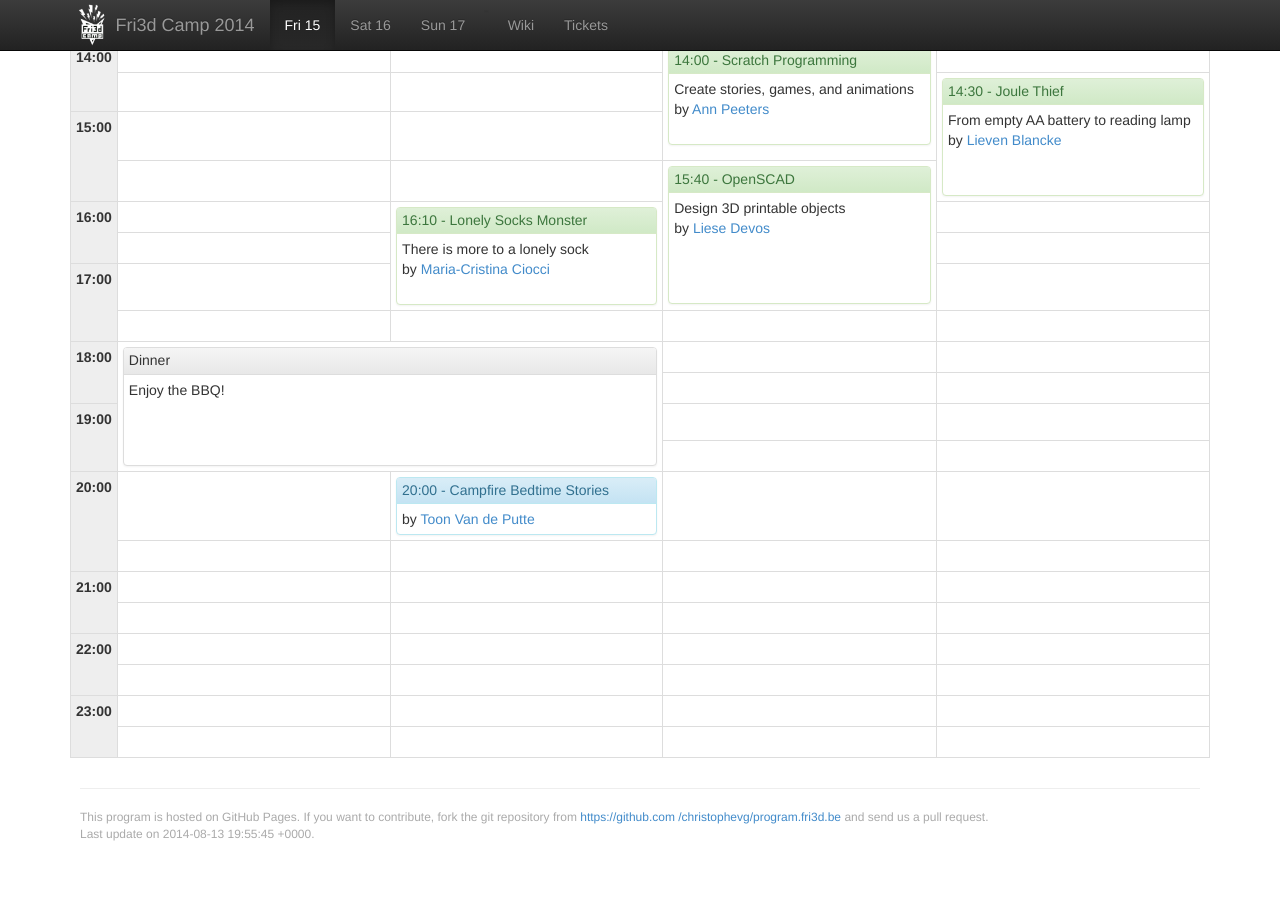
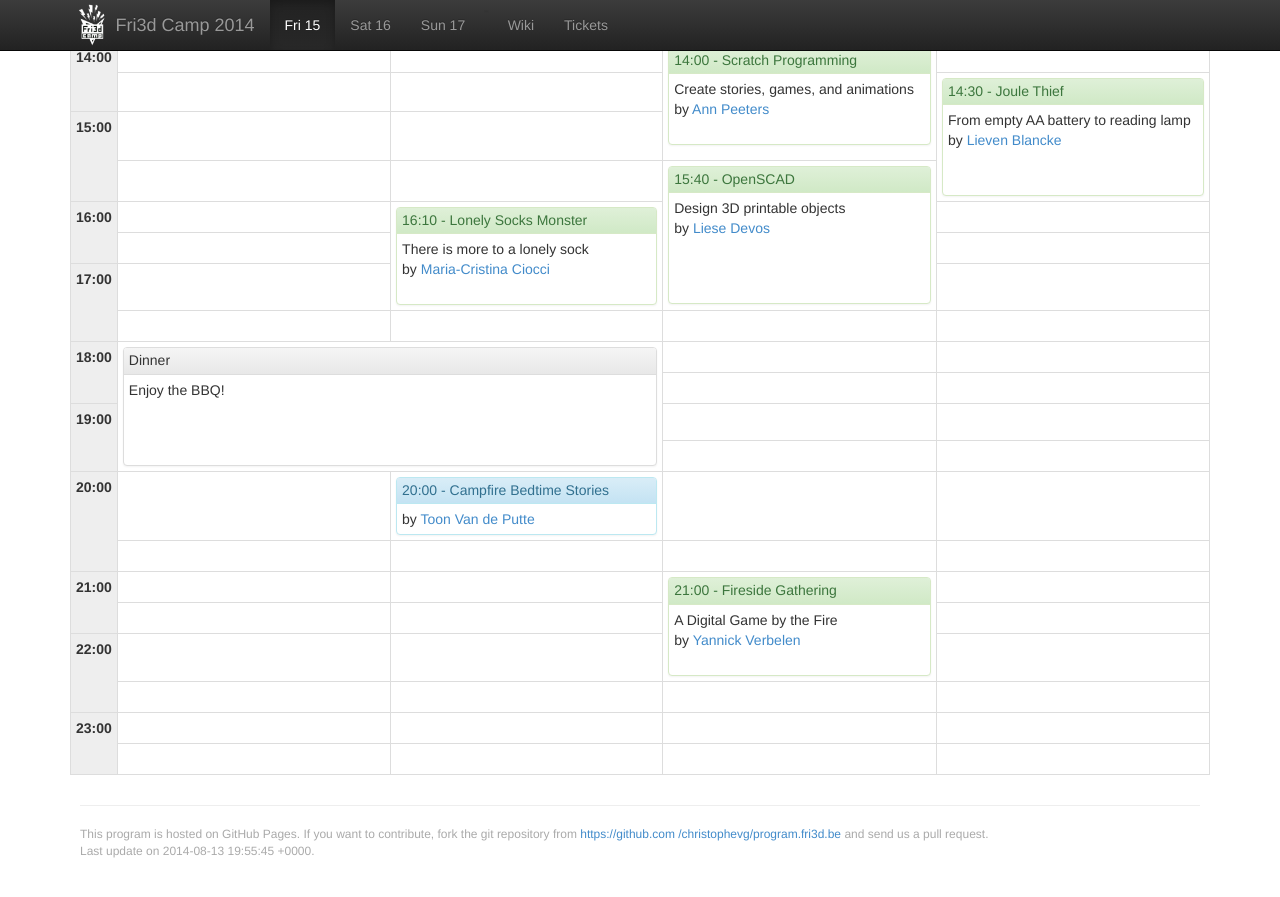
Before and after one commit to Fri3dCamp/program.fri3d.be, a Jekyll site: the page built from index.html, in a window 1280 px wide and 900 px high, scrolled down 648 px. Shown: the top 897 px of the window. Built offline with Jekyll 4.4.1, drawn with Linux system fonts in a browser that asks for light colours; nearby versions of some CDN libraries.

Commit message:
added workshops by Yannick Verbelen

```diff
--- a/index.html
+++ b/index.html
@@ -303,18 +303,27 @@ layout: base
     <th rowspan="2">21:00</th>
     <td>&nbsp;</td>
     <td>&nbsp;</td>
-    <td>&nbsp;</td>
+    <td rowspan="3">
+      <div class="panel panel-success">
+        <div class="panel-heading">
+          <h3 class="panel-title"><a href="events/fireside_gathering.html">21:00 - Fireside Gathering</a></h3>
+        </div>
+        <div class="panel-body">
+          A Digital Game by the Fire<br>
+          by <a href="speakers/yannick_verbelen.html">Yannick Verbelen</a>
+          <br><br>
+        </div>
+      </div>
+    </td>
     <td>&nbsp;</td>
   </tr>
   <tr>
     <td>&nbsp;</td>
     <td>&nbsp;</td>
     <td>&nbsp;</td>
-    <td>&nbsp;</td>
   </tr>
   <tr>
     <th rowspan="2">22:00</th>
-    <td>&nbsp;</td>
     <td>&nbsp;</td>
     <td>&nbsp;</td>
     <td>&nbsp;</td>
@@ -489,11 +498,19 @@ layout: base
       </div>
     </td>
     <td>&nbsp;</td>
-    <td>&nbsp;</td>
+    <td rowspan="2">
+      <div class="panel panel-success">
+        <div class="panel-heading">
+          <h3 class="panel-title"><a href="events/basic_oscilloscope_skills.html">13:40 - Basic Oscilloscope Skills</a></h3>
+        </div>
+        <div class="panel-body">
+          by <a href="speakers/yannick_verbelen.html">Yannick Verbelen</a>
+        </div>
+      </div>
+    </td>
   </tr>
   <tr>
     <th rowspan="2">14:00</th>
-    <td>&nbsp;</td>
     <td>&nbsp;</td>
   </tr>
   <tr>
--- /dev/null
+++ b/speakers/_posts/2014-08-15-yannick_verbelen.html
@@ -0,0 +1,6 @@
+---
+layout: speaker
+name: Yannick Verbelen
+bio: With a broad interest in sciences and technology, Yannick Verbelen has been fascinated by physics, chemistry and programming from early high school. He studied Electronic Engineering at the Erasmus University College of Brussels and proceeded to become a full time electronics designer and teacher at the Vrije Universiteit Brussel while, in his rare moments of free time, working on a PhD. In Fablab Brussels, Yannick is responsible for the stimulation and expansion of circuit board prototyping and encouraging interest in electronics. His interests primarily focus on mixed signal embedded systems with a preference for mechatronics and FPGA design.
+hosts: [ "Fireside Gathering", "Basic Oscilloscope Skills" ]
+---
```
Also changed, not shown: events/_posts/2014-08-15-basic_oscilloscope_skills.html (added, +10 -0 lines), events/_posts/2014-08-15-fireside_gathering.html (added, +10 -0 lines).
